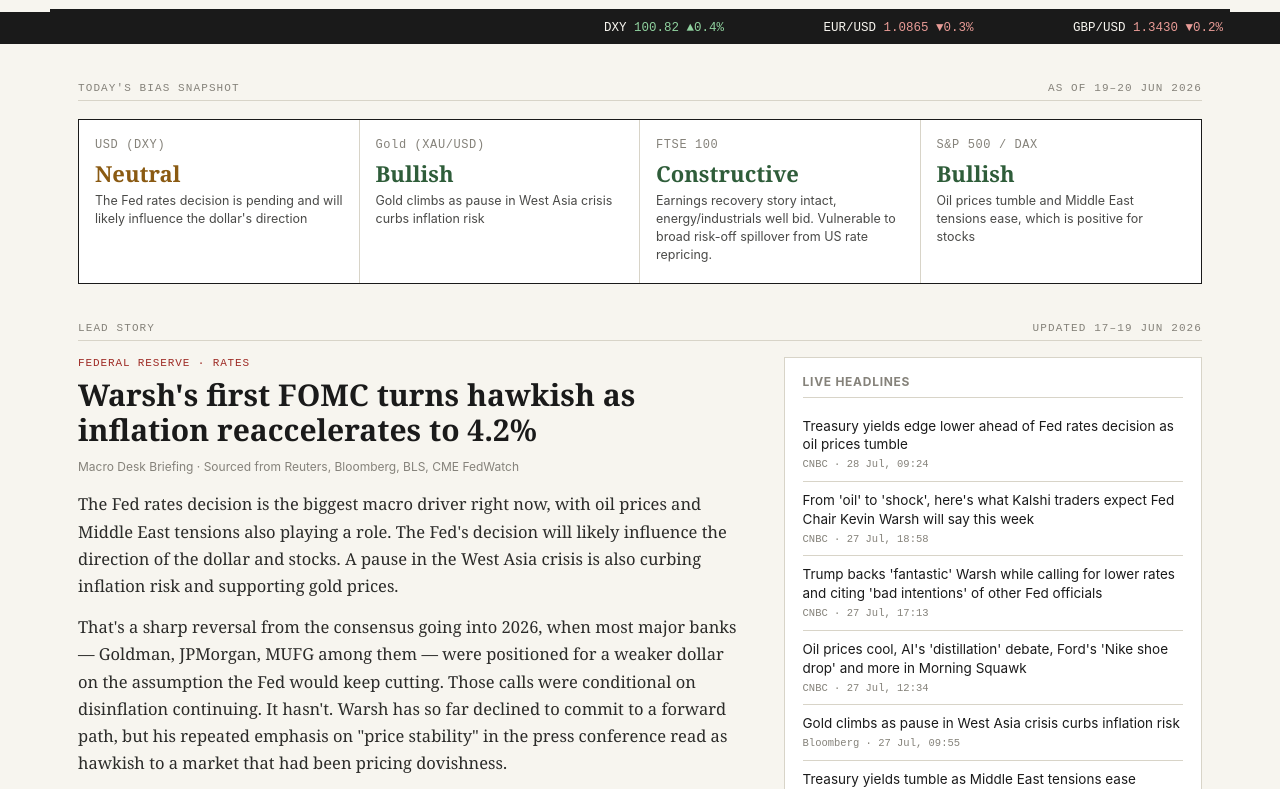
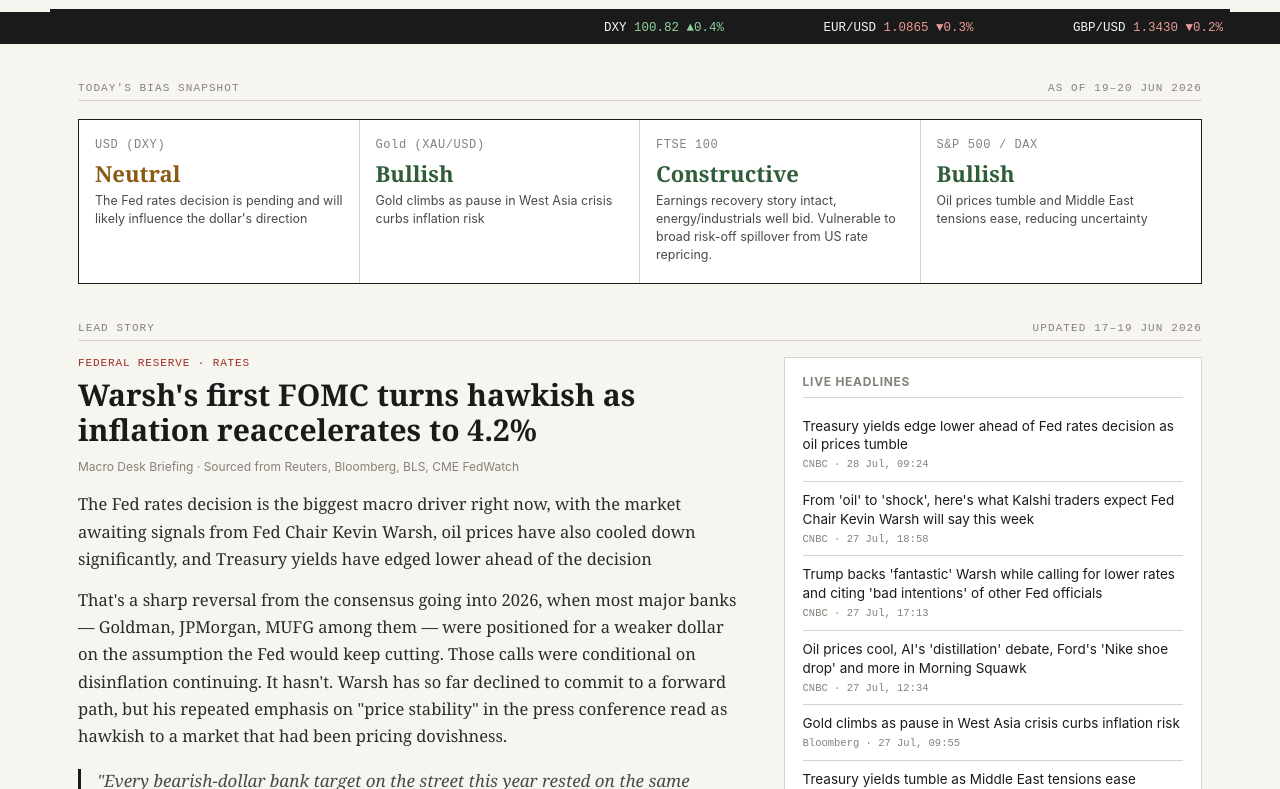
Before and after one commit to MehtajAbbas7/MACRO-DESK-UPDATED-, a plain HTML site: page index.html in a window 1280 px wide. Shown: the part 144-933 px from the top of the page. Drawn offline with Linux system fonts and the light colour scheme.

Commit message:
Auto-update headlines and analysis

```diff
--- a/data/analysis.json
+++ b/data/analysis.json
@@ -4,7 +4,7 @@
   "gold_bias": "Bullish",
   "gold_reason": "Gold climbs as pause in West Asia crisis curbs inflation risk",
   "indices_bias": "Bullish",
-  "indices_reason": "Oil prices tumble and Middle East tensions ease, which is positive for stocks",
-  "lead_story": "The Fed rates decision is the biggest macro driver right now, with oil prices and Middle East tensions also playing a role. The Fed's decision will likely influence the direction of the dollar and stocks. A pause in the West Asia crisis is also curbing inflation risk and supporting gold prices.",
-  "updated": "2026-07-29T19:07:25Z"
+  "indices_reason": "Oil prices tumble and Middle East tensions ease, reducing uncertainty",
+  "lead_story": "The Fed rates decision is the biggest macro driver right now, with the market awaiting signals from Fed Chair Kevin Warsh, oil prices have also cooled down significantly, and Treasury yields have edged lower ahead of the decision",
+  "updated": "2026-07-29T21:56:12Z"
 }
--- a/index.html
+++ b/index.html
@@ -240,7 +240,7 @@
       <button class="refresh-btn" id="refreshBtn" onclick="refreshDesk()">
         <span id="refreshIcon">↻</span> <span id="refreshLabel">Refresh briefing</span>
       </button>
-      <div class="refresh-note">Pulls a fresh read by asking Claude to search live sources. Last built: <span id="lastBuilt">29 Jul 2026 19:07 UTC (auto-generated)</span></div>
+      <div class="refresh-note">Pulls a fresh read by asking Claude to search live sources. Last built: <span id="lastBuilt">29 Jul 2026 21:56 UTC (auto-generated)</span></div>
     </div>
   </div>
 </div>
@@ -293,7 +293,7 @@
     <div class="bias-cell">
       <div class="bias-asset">S&amp;P 500 / DAX</div>
       <div class="bias-dir bull">Bullish</div>
-      <div class="bias-sub">Oil prices tumble and Middle East tensions ease, which is positive for stocks</div>
+      <div class="bias-sub">Oil prices tumble and Middle East tensions ease, reducing uncertainty</div>
     </div>
   </div>
 
@@ -304,7 +304,7 @@
       <span class="lead-kicker">Federal Reserve · Rates</span>
       <h2>Warsh's first FOMC turns hawkish as inflation reaccelerates to 4.2%</h2>
       <div class="byline">Macro Desk Briefing · Sourced from Reuters, Bloomberg, BLS, CME FedWatch</div>
-      <p>The Fed rates decision is the biggest macro driver right now, with oil prices and Middle East tensions also playing a role. The Fed's decision will likely influence the direction of the dollar and stocks. A pause in the West Asia crisis is also curbing inflation risk and supporting gold prices.</p>
+      <p>The Fed rates decision is the biggest macro driver right now, with the market awaiting signals from Fed Chair Kevin Warsh, oil prices have also cooled down significantly, and Treasury yields have edged lower ahead of the decision</p>
       <p>That's a sharp reversal from the consensus going into 2026, when most major banks — Goldman, JPMorgan, MUFG among them — were positioned for a weaker dollar on the assumption the Fed would keep cutting. Those calls were conditional on disinflation continuing. It hasn't. Warsh has so far declined to commit to a forward path, but his repeated emphasis on "price stability" in the press conference read as hawkish to a market that had been pricing dovishness.</p>
       <div class="pullquote">"Every bearish-dollar bank target on the street this year rested on the same assumption: that the Fed cuts. With inflation at 4.2%, that assumption is the thing that broke."</div>
       <p>The knock-on effects are showing up everywhere you'd expect. The dollar index is holding near one-year highs around 100.8. Gold has lost its safe-haven bid to rate-driven selling, dropping roughly 25% from January's all-time high of $5,589 even as the Iran conflict persists — a genuinely unusual setup, since the same war that should support gold is also the inflation source keeping the Fed restrictive. And US equities have shrugged it off almost entirely, with the S&amp;P riding strong May jobs data and AI capex enthusiasm to within range of fresh highs.</p>
```
